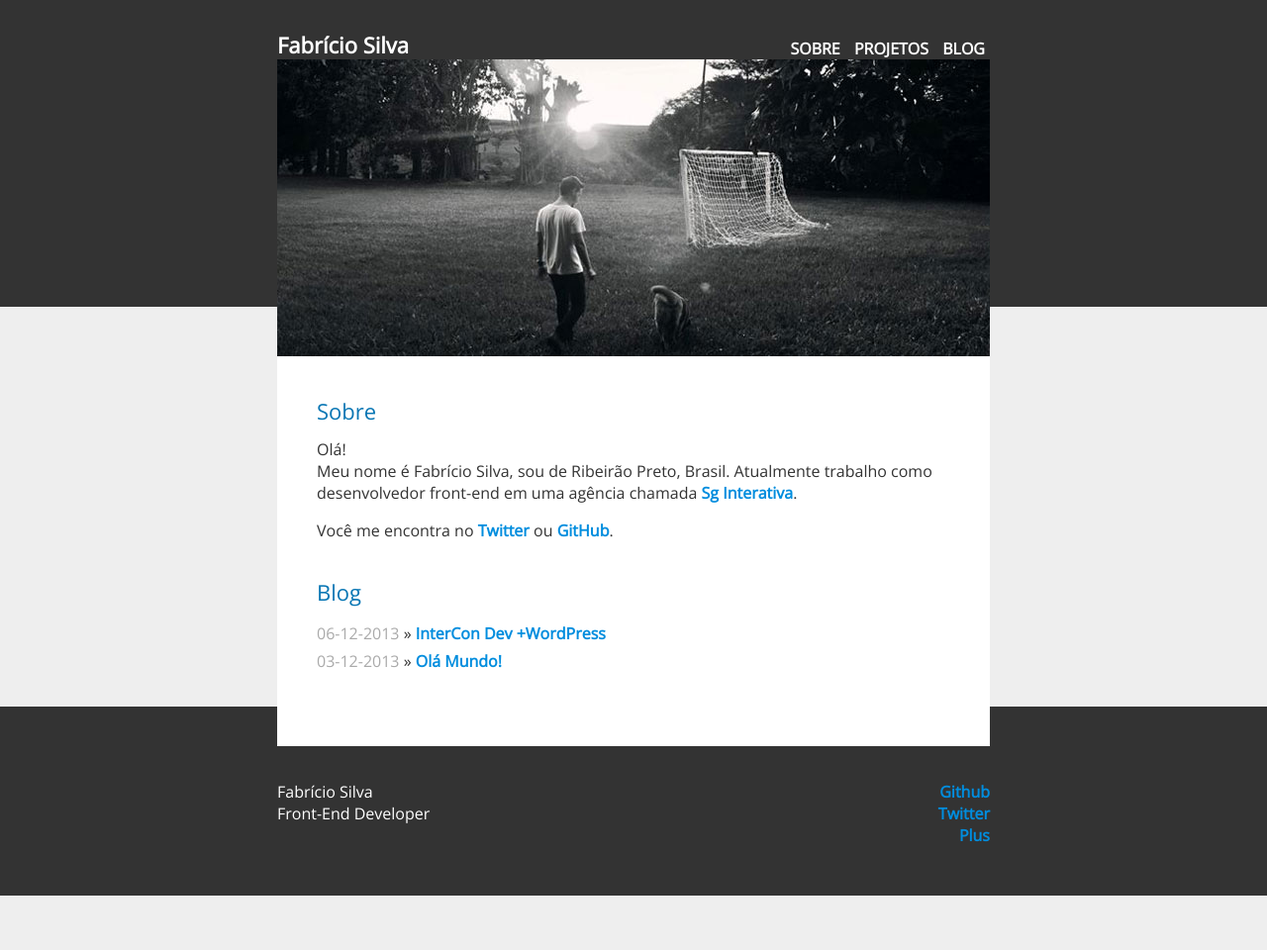
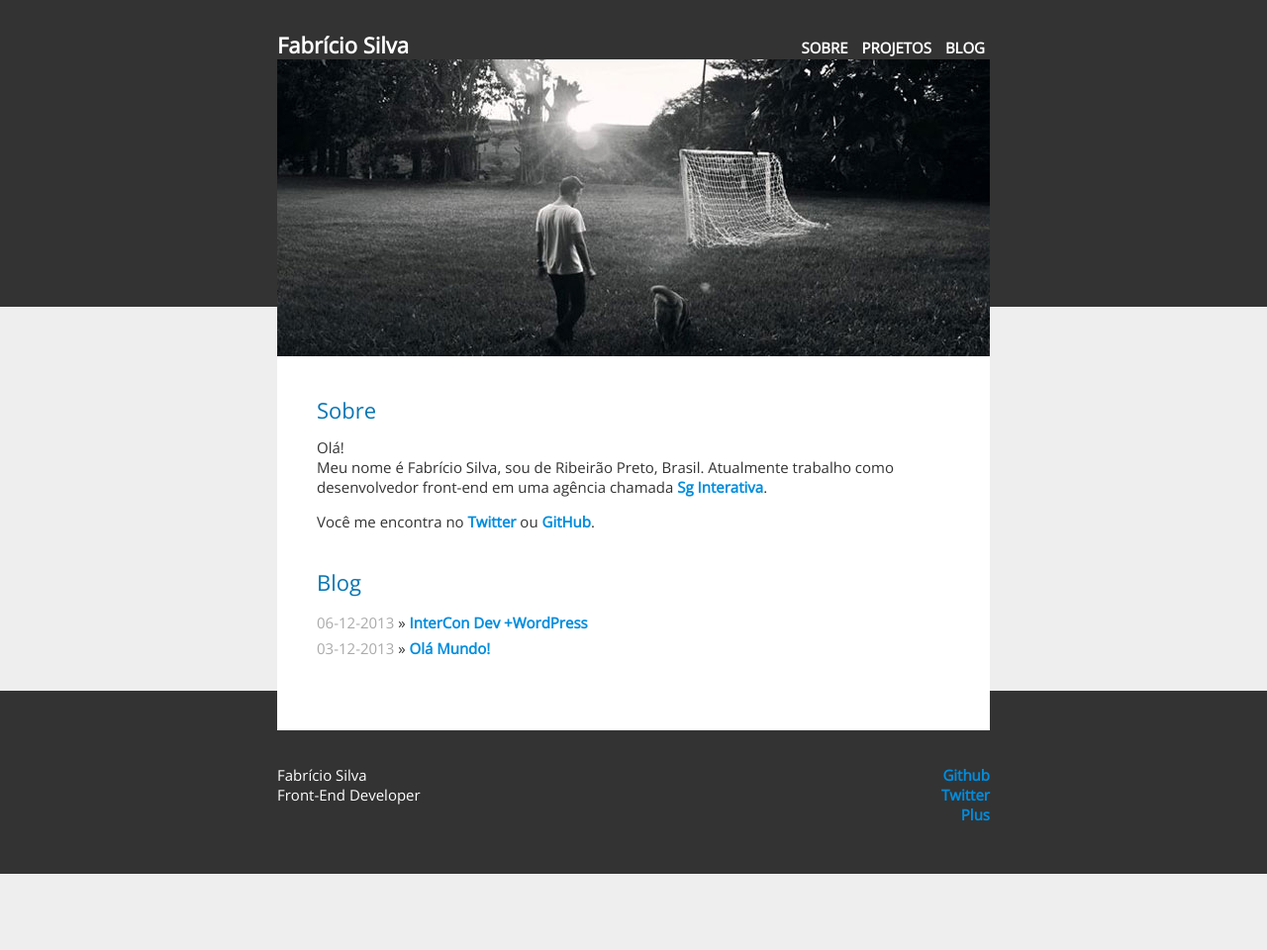
Before and after one commit to fabriciofmsilva/fabriciofmsilva.github.io, a Jekyll site: the page built from index.html, in a window 1280 px wide. Shown: the whole page at 99% size. Built offline with Jekyll 4.4.1, drawn with Linux system fonts in a browser that asks for light colours; nearby versions of some CDN libraries.

Commit message:
Update main.css

```diff
--- a/css/main.css
+++ b/css/main.css
@@ -15,8 +15,8 @@ html, body {
 body {
 	background-color: #EEE;
 	color: #333;
-	font: 16px 'Open Sans', Helvetica, Arial, sans-serif;
-	font-weight: 300;
+	font: 15px 'Open Sans', Helvetica, Arial, sans-serif;
+	font-weight: 400;
 }
 strong {
 	color: #222;
```
